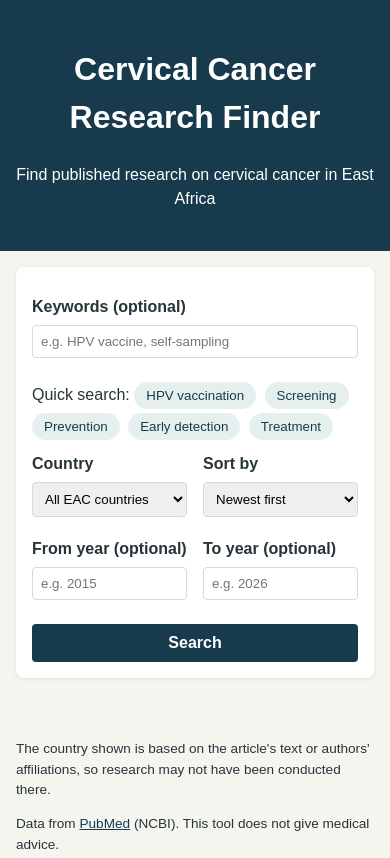
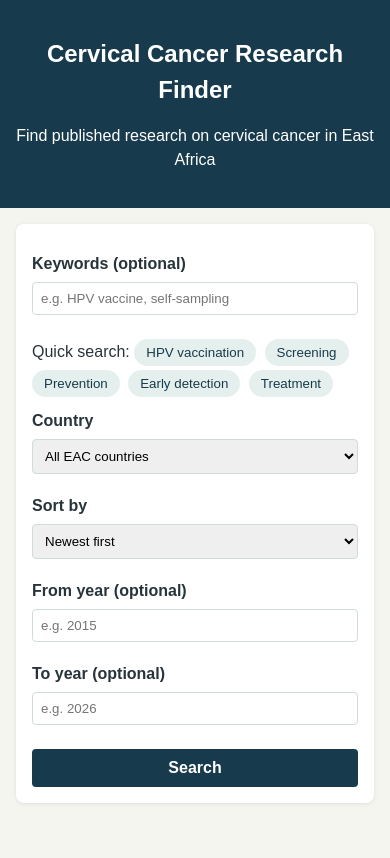
Before and after one commit to amtoha-prog/cervical_cancer_research_finder, a website: page public/index.html in a window 390 px wide. Shown: the top 858 px of the page. Drawn offline with Linux system fonts and the light colour scheme.

Commit message:
Adjusted for mobile layout

```diff
--- a/public/style.css
+++ b/public/style.css
@@ -154,3 +154,17 @@ button:disabled {
 .article-card a:hover {
   text-decoration: none;
 }
+
+/* Mobile screen adjustment */
+@media (max-width: 480px) {
+  header {
+    padding: 20px 12px;
+  }
+
+  header h1 {
+    font-size: 1.5rem;
+  }
+  .filters {
+    grid-template-columns: 1fr;
+  }
+}
```
